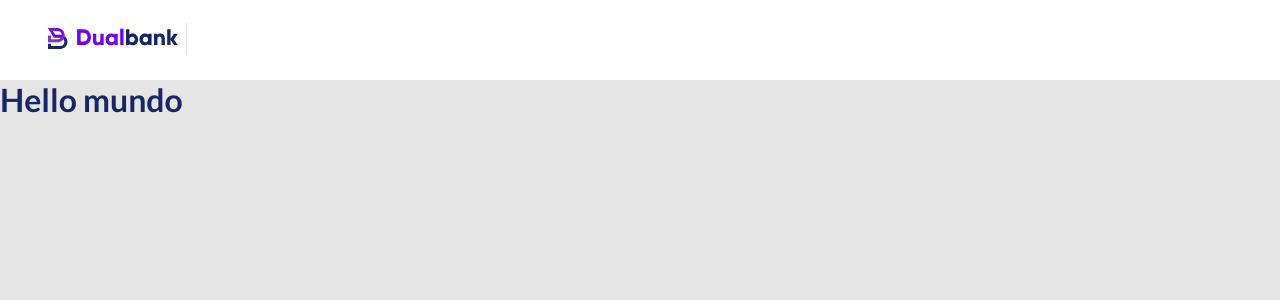
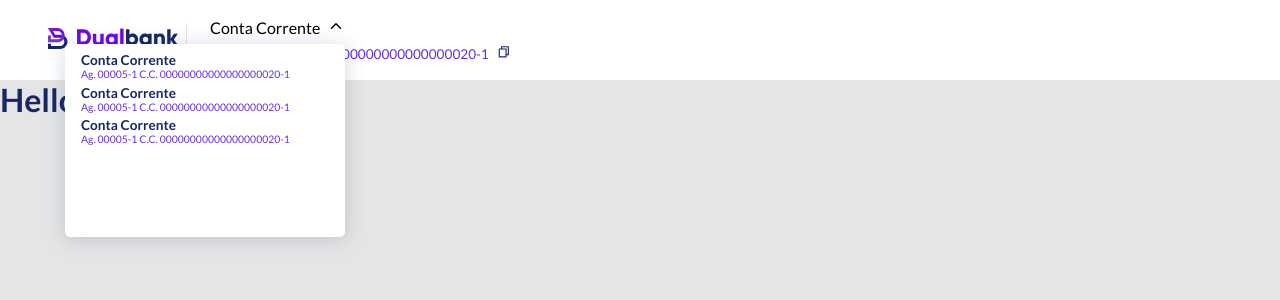
Before and after one commit to Thiago-spart/bank-dashboard, a Next.js app: page / in a window 1280 px wide. Shown: the top 300 px of the page. Built offline with nearby package versions, Linux system fonts and the light colour scheme.

Commit message:
Create Account Section

```diff
--- /dev/null
+++ b/src/components/Header/components/AccountSection/index.tsx
@@ -0,0 +1,97 @@
+import { useState } from "react";
+import { IoIosArrowDown, IoIosArrowUp } from "react-icons/io";
+import { RiFileCopyLine } from "react-icons/ri";
+
+import {
+  AccountAgency,
+  AccountDetails,
+  CheckingAccount,
+  Container,
+  CopyDiv,
+  DropdownCard,
+  AccountTitle,
+} from "./styles";
+
+const Accounts = [
+  {
+    accountType: "Conta Corrente",
+    agency: "Ag. 00005-1",
+    accountNumber: "C.C. 00000000000000000020-1",
+  },
+  {
+    accountType: "Conta Poupança",
+    agency: "Ag. 00005-1",
+    accountNumber: "C.C. 01010010001000010000-2",
+  },
+  {
+    accountType: "C.C. Ed. Suzano",
+    agency: "Ag. 00005-1",
+    accountNumber: "C.C. 000000000000015-1",
+  },
+  {
+    accountType: "C.C. Condomínio Guillermo",
+    agency: "Ag. 00005-1",
+    accountNumber: "C.C. 00000000000000017-1",
+  },
+  {
+    accountType: "C.C. Residencial Figma Ômega",
+    agency: "Ag. 00005-1",
+    accountNumber: "C.C. 0000000000000000019-1",
+  },
+];
+
+export const AccountSection = () => {
+  const [isDropdownOpen, setIsDropdownOpen] = useState(false);
+
+  function handleIsDropdownOpen() {
+    setIsDropdownOpen(!isDropdownOpen);
+  }
+
+  return (
+    <Container>
+      <AccountTitle onClick={handleIsDropdownOpen}>
+        Conta Corrente
+        {isDropdownOpen ? <IoIosArrowDown /> : <IoIosArrowUp />}
+      </AccountTitle>
+      <DropdownCard isDropdownOpen={isDropdownOpen}>
+        <li>
+          <h3>Conta Corrente</h3>
+          <span>Ag. 00005-1 C.C. 00000000000000000020-1</span>
+        </li>
+        <li>
+          <h3>Conta Corrente</h3>
+          <span>Ag. 00005-1 C.C. 00000000000000000020-1</span>
+        </li>
+        <li>
+          <h3>Conta Corrente</h3>
+          <span>Ag. 00005-1 C.C. 00000000000000000020-1</span>
+        </li>
+      </DropdownCard>
+      <AccountDetails>
+        <AccountAgency
+          onClick={() => {
+            navigator.clipboard.writeText("Ag. 00005-1");
+          }}
+        >
+          Ag. 00005-1
+        </AccountAgency>
+        <CheckingAccount
+          onClick={() => {
+            navigator.clipboard.writeText("C.C. 00000000000000000020-1");
+          }}
+        >
+          C.C. 00000000000000000020-1
+        </CheckingAccount>
+        <CopyDiv
+          onClick={() => {
+            navigator.clipboard.writeText(
+              "Ag. 00005-1 C.C. 00000000000000000020-1"
+            );
+          }}
+        >
+          <RiFileCopyLine />
+        </CopyDiv>
+      </AccountDetails>
+    </Container>
+  );
+};
--- /dev/null
+++ b/src/components/Header/components/AccountSection/styles.ts
@@ -0,0 +1,73 @@
+import styled from "styled-components";
+
+export const Container = styled.div`
+	gap: 0.5rem;
+	display: flex;
+	flex-direction: column;
+	position: relative;
+`
+
+export const DropdownCard = styled.ul<{ isDropdownOpen: boolean }>`
+	display: ${({ isDropdownOpen }) => (isDropdownOpen ? "none" : "flex")};
+	flex-direction: column;
+	position: absolute;
+	bottom: -175px;
+  left: -145px;
+	width: 280px;
+	height: 193px;
+	list-style: none;
+	background: #ffffff;
+	border-radius: 5px;
+	overflow-y: scroll;
+  padding: 0.5rem 1rem;
+	box-shadow: 0px 2px 20px rgba(44, 74, 125, 0.217548);
+	gap: 0.25rem;
+
+	li {
+		display: flex;
+		flex-direction: column;
+
+		h3 {
+			font-size: 0.85rem;
+		}
+
+		span {
+			color: var(--primary);
+			font-size: 0.65rem;
+			line-height: 0.8rem;
+		}
+	}
+`
+
+export const AccountTitle = styled.button`
+	margin-right: auto;
+	font-size: 1rem;
+	cursor: pointer;
+	border: none;
+	background: transparent;
+
+	> svg {
+		margin-left: 0.5rem;
+	}
+`
+
+export const AccountDetails = styled.div`
+	display:flex;
+	gap: 0.5rem;
+	align-items: center;
+`
+
+const Button = styled.button`
+	border: none;
+	background: transparent;
+	color: var(--primary);
+	font-size: 0.85rem;
+`
+
+export const AccountAgency = styled(Button)``
+
+export const CheckingAccount = styled(Button)``
+
+export const CopyDiv = styled(Button)`
+	color: var(--dark-blue);
+`
--- a/src/components/Header/index.tsx
+++ b/src/components/Header/index.tsx
@@ -1,4 +1,5 @@
 import Image from "next/image";
+import { AccountSection } from "./components/AccountSection";
 
 import { Container, ContainerContent, Logo } from "./styles";
 
@@ -14,6 +15,7 @@ export const Header = () => {
             height="21"
           />
         </Logo>
+        <AccountSection />
       </ContainerContent>
     </Container>
   );
--- a/src/components/Header/styles.ts
+++ b/src/components/Header/styles.ts
@@ -11,7 +11,7 @@ export const ContainerContent = styled.header`
 	margin: 0 1rem;
 	padding: 0 2rem;
 	position: relative;
-
+	gap: 2rem;
 	display: flex;
 	align-items: center;
 	`
```
